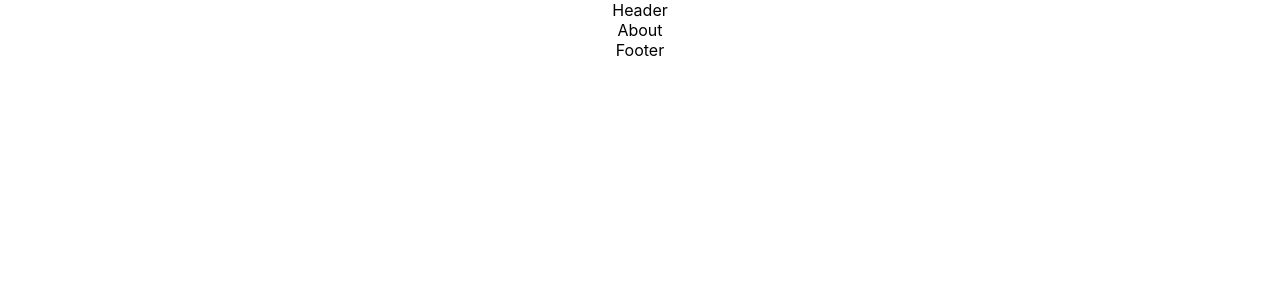
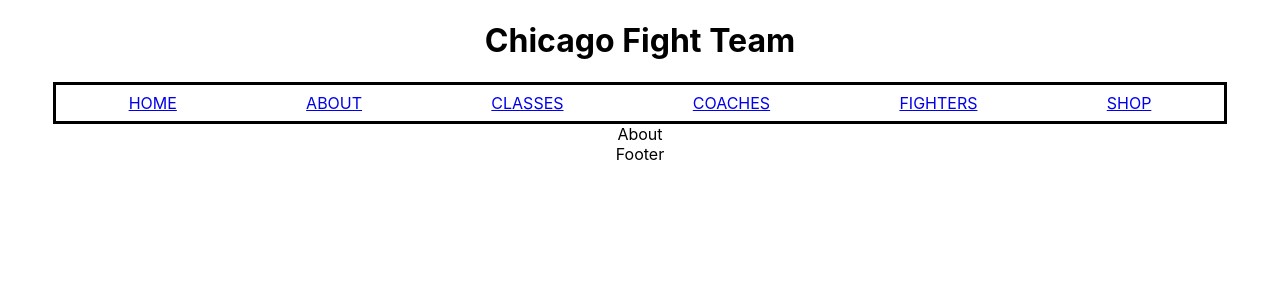
Before and after one commit to jeffreygreenjr/cftsite-frontend, a React (Create React App) app: page /about in a window 1280 px wide. Shown: the top 300 px of the page. Built offline with nearby package versions, Linux system fonts and the light colour scheme.

Commit message:
Built a functional navbar to link to their respective pages

```diff
--- a/src/components/Header.jsx
+++ b/src/components/Header.jsx
@@ -1,8 +1,42 @@
-import React from 'react'
+import React from 'react';
+import { Link } from 'react-router-dom';
 
 function Header(props) {
+
+    // INLINK STYLE FOR THE NAV TAG
+    const navStyle = {
+        display: "flex",
+        justifyContent: "space-around",
+        border: "3px solid black",
+        padding: "8px",
+        width: "90%",
+        margin: "auto",
+    };
+
   return (
-    <div>Header</div>
+    <header>
+        <h1>Chicago Fight Team</h1>
+        <nav style={navStyle}>
+            <Link to="/">
+            <div>HOME</div>
+            </Link>
+            <Link to="/about">
+            <div>ABOUT</div>
+            </Link>
+            <Link to="/classes">
+            <div>CLASSES</div>
+            </Link>
+            <Link to="/coachingstaff">
+            <div>COACHES</div>
+            </Link>
+            <Link to="/fighters">
+            <div>FIGHTERS</div>
+            </Link>
+            <Link to="/shop">
+            <div>SHOP</div>
+            </Link>
+        </nav>
+    </header>
   )
 }
 
--- a/src/pages/About.jsx
+++ b/src/pages/About.jsx
@@ -1,6 +1,10 @@
-import React from 'react'
+import React from 'react';
+import { useState, useEffect } from "react";
 
 function About(props) {
+
+
+
   return (
     <div>About</div>
   )
```
